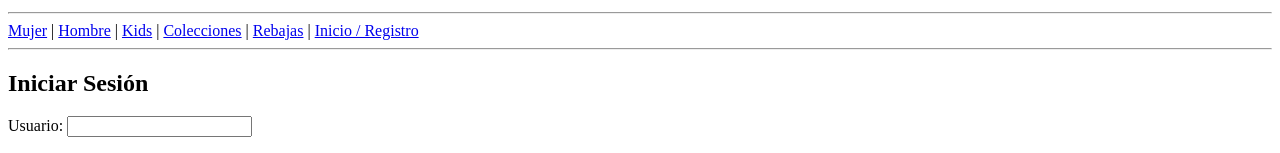
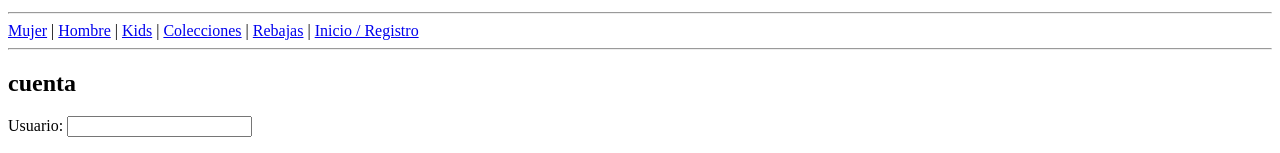
Before and after one commit to velez0911/examen_parcial_2, a plain HTML site: page index.html in a window 1280 px wide. Shown: the part 135-288 px from the top of the page. Drawn offline with Linux system fonts and the light colour scheme.

```diff
--- a/index.html
+++ b/index.html
@@ -30,7 +30,7 @@
 
 
     <div id="cuenta">
-        <h2>Iniciar Sesión</h2>
+        <h2>cuenta</h2>
         <form>
             Usuario: <input type="text" name="usuario"><br><br>
             Contraseña: <input type="password" name="clave"><br><br>
```
